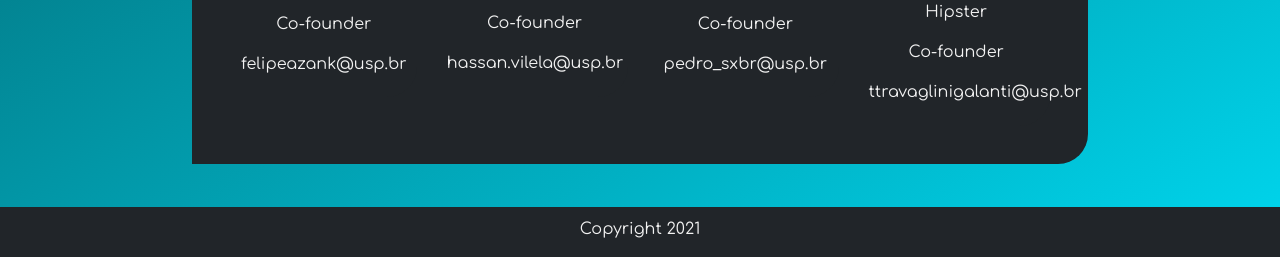
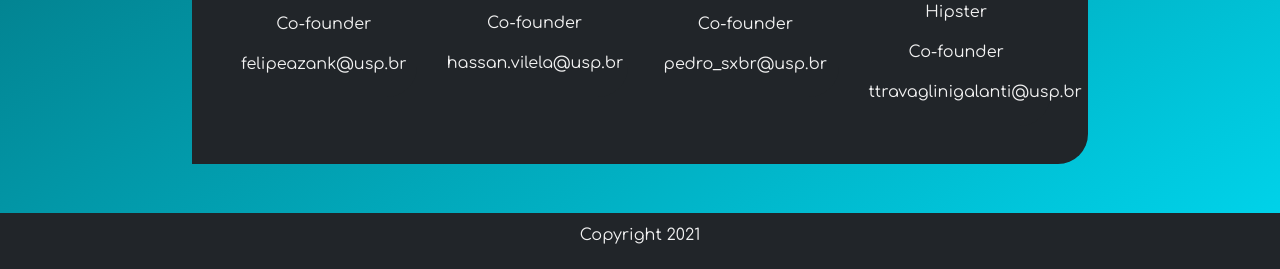
Before and after one commit to PSXBRosa/PSXBRosa.github.io, a Django app: page /about/ in a window 1280 px wide. Shown: the part 531-800 px from the top of the page. Run offline with Django 3.2, Linux system fonts and the light colour scheme; some libraries are stand-ins or nearby versions.

Commit message:
fix styling

```diff
--- a/static/css/style.css
+++ b/static/css/style.css
@@ -9,7 +9,7 @@ body{
 }
 
 body, html {
-    min-height: 92.3vh; /* = 100vh - footer height */
+    min-height: 93vh; /* = 100vh - footer height */
     background-repeat: no-repeat;
 }
 
@@ -27,11 +27,12 @@ label {
 
 footer {
     position: absolute;
-    bottom: -50px;
-    height: 50px;
+    bottom: -7vh;
+    height: 7vh;
     width: 100%;
     background-color: #212529;
     display: flex;
+    text-align: center;
     justify-content: center;
     color: #f2f2f2;
     padding-top: 10px;
--- a/templates/list.html
+++ b/templates/list.html
@@ -32,7 +32,7 @@ Sobre nós
     </div>
 
     <div class="pagination">
-        <span class="step-links d-flex justify-content-between">
+        <span class="step-links d-flex justify-content-center">
             {% if page_obj.has_previous %}
                 <a style="color: #000000; text-decoration: none;" href="?page=1"><i class="fas fa-angle-double-left"></i></a>
                 <a style="color: #000000; text-decoration: none;" href="?page={{ page_obj.previous_page_number }}"><i class="fas fa-angle-left"></i></a>
```
